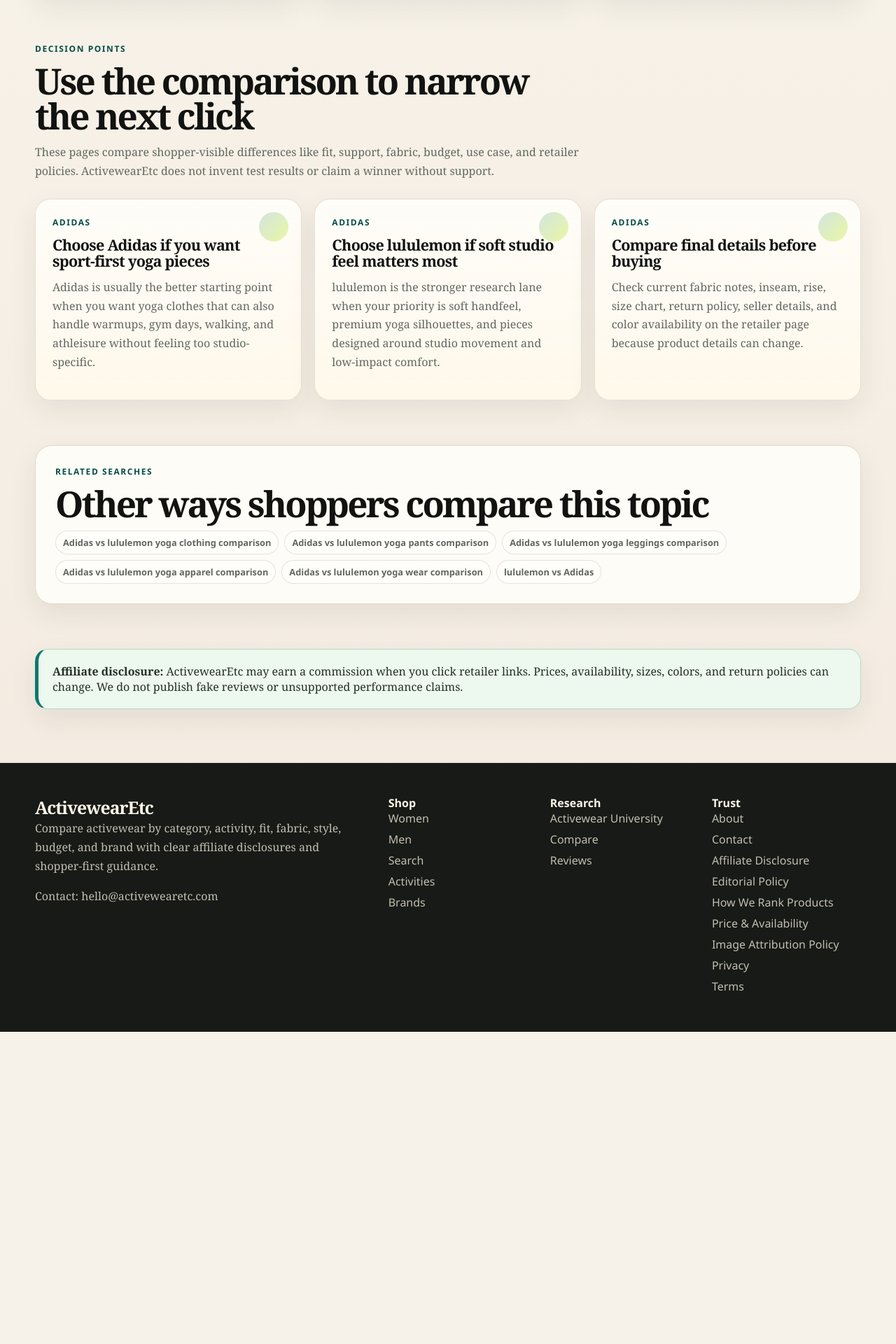
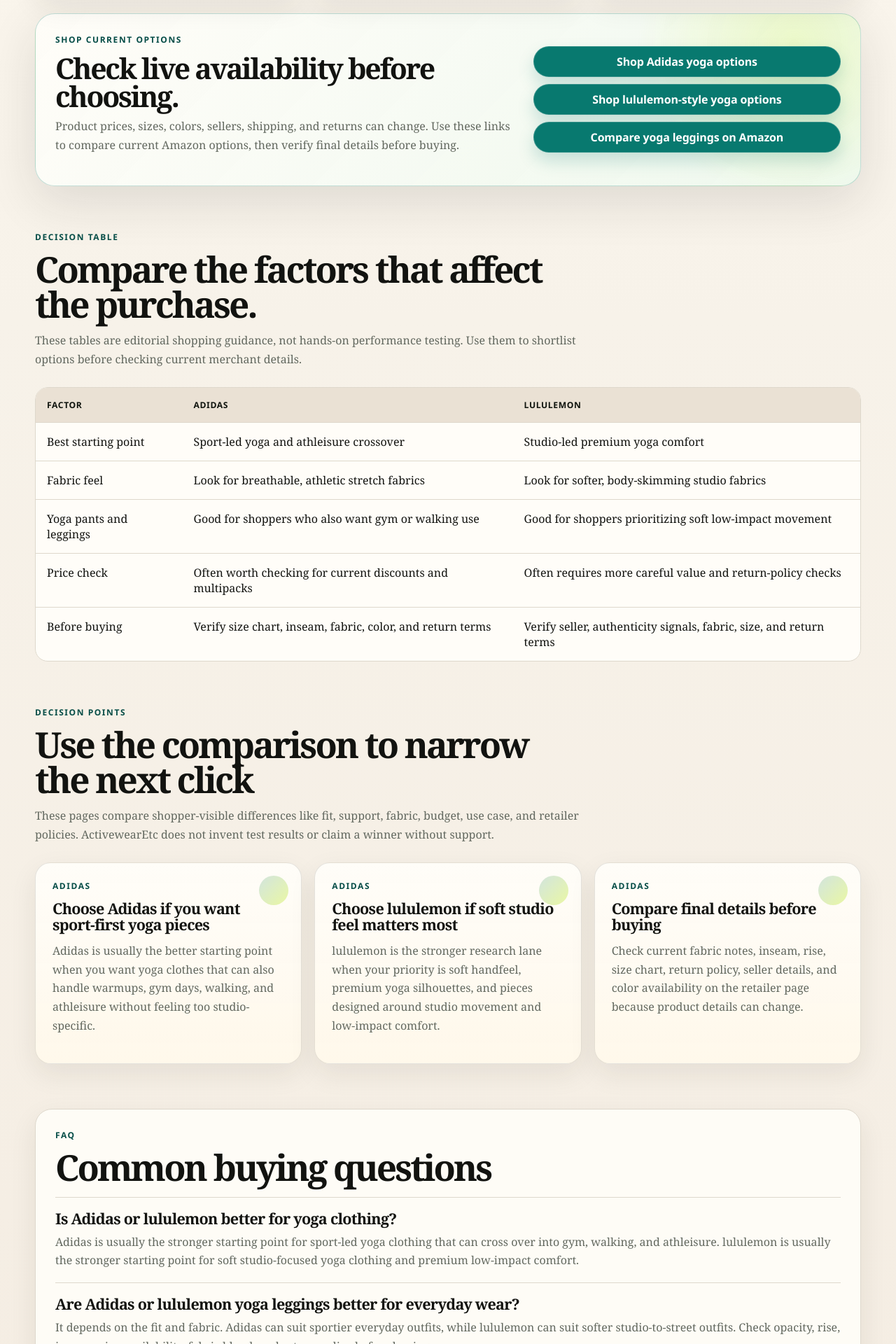
Before and after one commit to 7144519998usa-hue/ActivewearEtc, a Next.js app: page /compare/adidas-vs-lululemon-yoga-clothing-comparison in a window 1280 px wide. Shown: the part 1100-3020 px from the top of the page at 70% size. Before the commit the page ends 2574 px from the top, so only its background shows below. Built offline with nearby package versions, Linux system fonts and the light colour scheme.

Commit message:
Add revenue CTAs and FAQ schema to comparison pages

```diff
--- a/app/compare/[slug]/page.js
+++ b/app/compare/[slug]/page.js
@@ -1,6 +1,9 @@
 import { notFound } from "next/navigation";
 import HubPage from "../../components/HubPage";
+import JsonLd from "../../components/JsonLd";
+import { buildAffiliateLink } from "../../lib/affiliateLinks";
 import { brandHubs, categories, categoryComparisonGuides, comparisonGuides, editorialHubs, retailerComparisonGuides, retailerHubs, shoppingGuides } from "../../lib/activewearData";
+import { faqSchema } from "../../lib/structuredData";
 
 function getComparison(slug) {
   return comparisonGuides.find((item) => item.slug === slug)
@@ -37,6 +40,79 @@
   return [...related, ...categoryFallback, ...retailerFallback, ...fallback].slice(0, 6);
 }
 
+function getAmazonSearchLink(query) {
+  return buildAffiliateLink({ merchantUrl: `https://www.amazon.com/s?k=${encodeURIComponent(query).replace(/%20/g, "+")}` });
+}
+
+function isAdidasLululemonComparison(comparison) {
+  const text = `${comparison.title} ${comparison.summary} ${comparison.tags.join(" ")}`.toLowerCase();
+  return text.includes("adidas") && text.includes("lululemon");
+}
+
+function getCommerceCtas(comparison) {
+  if (isAdidasLululemonComparison(comparison)) {
+    return [
+      { label: "Shop Adidas yoga options", query: "Adidas yoga clothing women" },
+      { label: "Shop lululemon-style yoga options", query: "lululemon yoga leggings women" },
+      { label: "Compare yoga leggings on Amazon", query: "best yoga leggings women" }
+    ];
+  }
+
+  const queryBase = comparison.title.replace(/\bvs\b/gi, "").replace(/\s+/g, " ").trim();
+  return [
+    { label: "Shop current Amazon options", query: queryBase },
+    { label: "Compare activewear alternatives", query: `${queryBase} activewear` }
+  ];
+}
+
+function getDecisionRows(comparison) {
+  if (isAdidasLululemonComparison(comparison)) {
+    return [
+      { factor: "Best starting point", adidas: "Sport-led yoga and athleisure crossover", lululemon: "Studio-led premium yoga comfort" },
+      { factor: "Fabric feel", adidas: "Look for breathable, athletic stretch fabrics", lululemon: "Look for softer, body-skimming studio fabrics" },
+      { factor: "Yoga pants and leggings", adidas: "Good for shoppers who also want gym or walking use", lululemon: "Good for shoppers prioritizing soft low-impact movement" },
+      { factor: "Price check", adidas: "Often worth checking for current discounts and multipacks", lululemon: "Often requires more careful value and return-policy checks" },
+      { factor: "Before buying", adidas: "Verify size chart, inseam, fabric, color, and return terms", lululemon: "Verify seller, authenticity signals, fabric, size, and return terms" }
+    ];
+  }
+
+  return comparison.tags.map((tag) => ({
+    factor: tag,
+    adidas: "Check the current product page details before buying.",
+    lululemon: "Compare fit, size, price, and return terms before choosing."
+  }));
+}
+
+function getFaqs(comparison) {
+  if (!isAdidasLululemonComparison(comparison)) {
+    return [
+      {
+        question: `How should I use this ${comparison.title} comparison?`,
+        answer: "Use it to narrow your shopping criteria, then verify current price, size availability, materials, seller details, shipping, and return terms on the merchant page before buying."
+      },
+      {
+        question: "Does ActivewearEtc publish hands-on product reviews?",
+        answer: "No. ActivewearEtc provides editorial shopping comparisons based on visible product and retailer information. No hands-on testing or performance claim is implied unless explicitly stated."
+      }
+    ];
+  }
+
+  return [
+    {
+      question: "Is Adidas or lululemon better for yoga clothing?",
+      answer: "Adidas is usually the stronger starting point for sport-led yoga clothing that can cross over into gym, walking, and athleisure. lululemon is usually the stronger starting point for soft studio-focused yoga clothing and premium low-impact comfort."
+    },
+    {
+      question: "Are Adidas or lululemon yoga leggings better for everyday wear?",
+      answer: "It depends on the fit and fabric. Adidas can suit sportier everyday outfits, while lululemon can suit softer studio-to-street outfits. Check opacity, rise, inseam, size availability, fabric blend, and return policy before buying."
+    },
+    {
+      question: "What should I check before buying Adidas or lululemon yoga pants?",
+      answer: "Verify current price, size chart, inseam, waistband style, fabric notes, color availability, seller details, shipping, and returns on the merchant page because product details can change."
+    }
+  ];
+}
+
 export function generateStaticParams() {
   return [...comparisonGuides, ...categoryComparisonGuides, ...retailerComparisonGuides].map((guide) => ({ slug: guide.slug }));
 }
@@ -62,7 +138,13 @@
     notFound();
   }
 
+  const commerceCtas = getCommerceCtas(comparison);
+  const decisionRows = getDecisionRows(comparison);
+  const faqs = getFaqs(comparison);
+
   return (
+    <>
+      <JsonLd data={faqSchema({ path: comparison.href || `/compare/${comparison.slug}`, faqs })} />
       <HubPage
         eyebrow="Comparison"
         title={comparison.title}
@@ -70,6 +152,57 @@
         path={comparison.href || `/compare/${comparison.slug}`}
         items={getRelatedItems(comparison)}
       >
+        <section className="section section-tight">
+          <div className="revenue-cta-panel">
+            <div>
+              <span className="eyebrow">Shop current options</span>
+              <h2>Check live availability before choosing.</h2>
+              <p>
+                Product prices, sizes, colors, sellers, shipping, and returns can change. Use these links to compare
+                current Amazon options, then verify final details before buying.
+              </p>
+            </div>
+            <div className="revenue-cta-actions">
+              {commerceCtas.map((cta) => (
+                <a className="primary-button" href={getAmazonSearchLink(cta.query)} key={cta.label} rel="sponsored nofollow noopener" target="_blank">
+                  {cta.label}
+                </a>
+              ))}
+            </div>
+          </div>
+        </section>
+
+        <section className="section">
+          <div className="section-heading">
+            <span className="eyebrow">Decision table</span>
+            <h2>Compare the factors that affect the purchase.</h2>
+            <p>
+              These tables are editorial shopping guidance, not hands-on performance testing. Use them to shortlist
+              options before checking current merchant details.
+            </p>
+          </div>
+          <div className="compare-table-wrap">
+            <table className="compare-table">
+              <thead>
+                <tr>
+                  <th>Factor</th>
+                  <th>{isAdidasLululemonComparison(comparison) ? "Adidas" : "Option A"}</th>
+                  <th>{isAdidasLululemonComparison(comparison) ? "lululemon" : "Option B"}</th>
+                </tr>
+              </thead>
+              <tbody>
+                {decisionRows.map((row) => (
+                  <tr key={row.factor}>
+                    <td>{row.factor}</td>
+                    <td>{row.adidas}</td>
+                    <td>{row.lululemon}</td>
+                  </tr>
+                ))}
+              </tbody>
+            </table>
+          </div>
+        </section>
+
         <section className="section">
           <div className="section-heading">
             <span className="eyebrow">Decision points</span>
@@ -92,6 +225,20 @@
             ))}
           </div>
         </section>
+
+        <section className="section">
+          <div className="content-card">
+            <span className="eyebrow">FAQ</span>
+            <h2>Common buying questions</h2>
+            {faqs.map((faq) => (
+              <div className="faq-item" key={faq.question}>
+                <h3>{faq.question}</h3>
+                <p>{faq.answer}</p>
+              </div>
+            ))}
+          </div>
+        </section>
+
         {comparison.relatedSearches ? (
         <section className="section">
           <div className="content-card">
@@ -108,5 +255,6 @@
         </section>
         ) : null}
       </HubPage>
+    </>
   );
 }
--- a/app/globals.css
+++ b/app/globals.css
@@ -732,6 +732,49 @@
   padding: 28px;
 }
 
+.revenue-cta-panel {
+  display: grid;
+  grid-template-columns: minmax(0, 1.2fr) minmax(260px, 0.8fr);
+  gap: 24px;
+  align-items: center;
+  border: 1px solid rgba(8, 121, 111, 0.24);
+  border-radius: 28px;
+  background:
+    radial-gradient(circle at 92% 18%, rgba(216, 243, 95, 0.28), transparent 14rem),
+    linear-gradient(135deg, rgba(255, 253, 248, 0.98), rgba(237, 248, 238, 0.94));
+  box-shadow: var(--shadow);
+  padding: 28px;
+}
+
+.revenue-cta-panel h2 {
+  margin-bottom: 10px;
+  font-size: clamp(1.8rem, 3.2vw, 2.85rem);
+}
+
+.revenue-cta-actions {
+  display: grid;
+  gap: 10px;
+}
+
+.revenue-cta-actions .primary-button {
+  width: 100%;
+}
+
+.compare-table-wrap {
+  overflow-x: auto;
+  border-radius: 18px;
+}
+
+.faq-item {
+  border-top: 1px solid var(--line);
+  padding-top: 18px;
+  margin-top: 18px;
+}
+
+.faq-item h3 {
+  margin-bottom: 8px;
+}
+
 .content-card p:last-child,
 .prose-card p:last-child {
   margin-bottom: 0;
@@ -898,6 +941,7 @@
   .footer-links,
   .search-row,
   .product-summary-panel,
+  .revenue-cta-panel,
   .trust-strip {
     grid-template-columns: 1fr;
   }
--- a/app/lib/structuredData.js
+++ b/app/lib/structuredData.js
@@ -72,3 +72,19 @@
     }
   };
 }
+
+export function faqSchema({ path, faqs = [] }) {
+  return {
+    "@context": "https://schema.org",
+    "@type": "FAQPage",
+    url: `${siteConfig.siteUrl}${path}`,
+    mainEntity: faqs.map((faq) => ({
+      "@type": "Question",
+      name: faq.question,
+      acceptedAnswer: {
+        "@type": "Answer",
+        text: faq.answer
+      }
+    }))
+  };
+}
```
Lines whose indentation alone changed are shown as unchanged.
